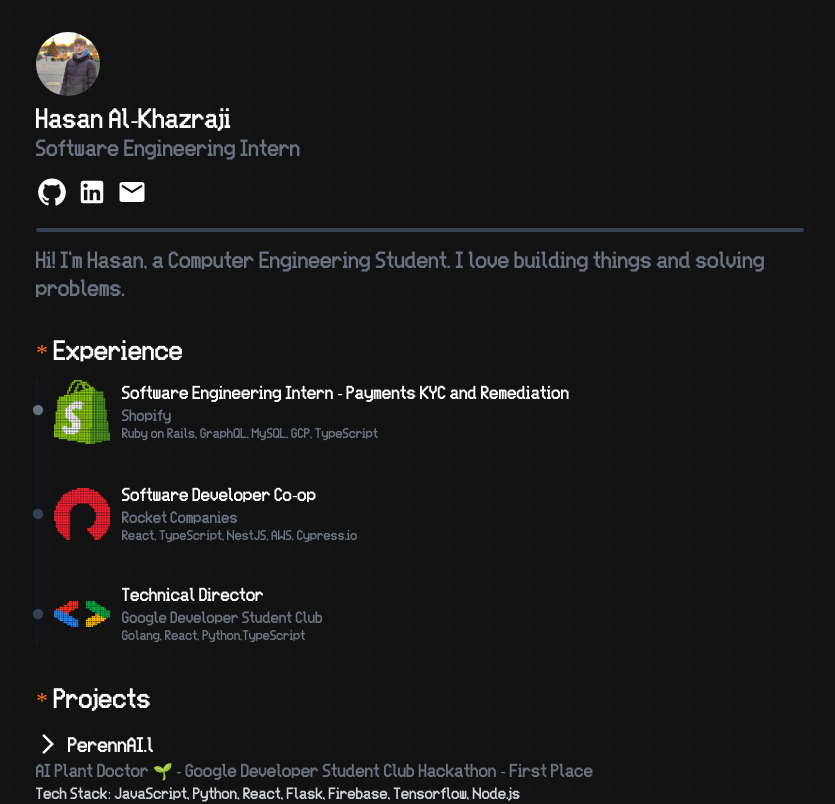
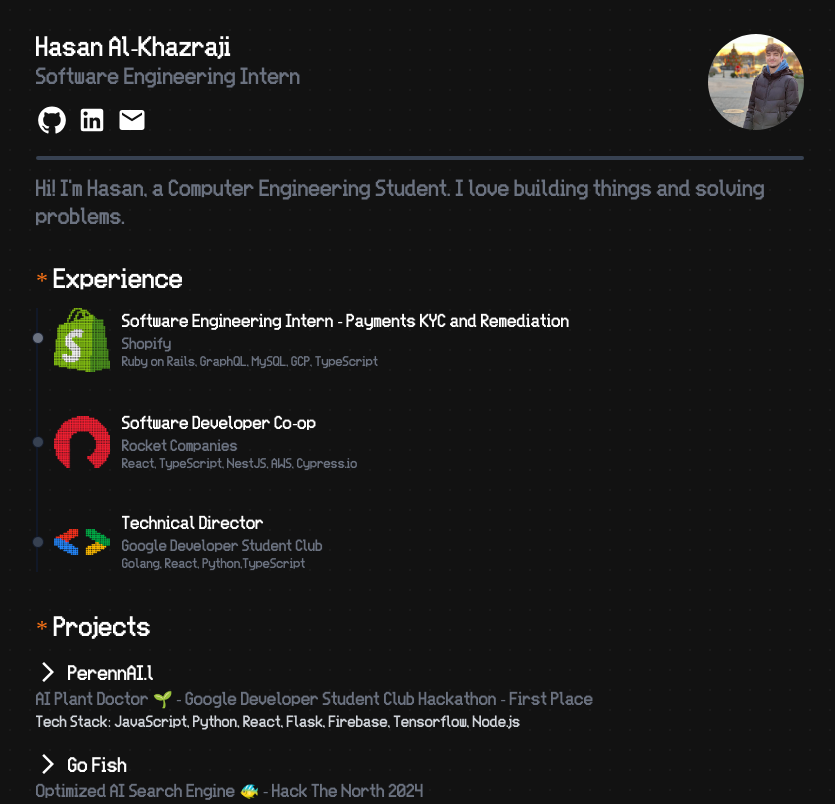
Before and after one commit to Hasan-Al-Khazraji/portfolio, a React (Create React App) app: page / in a window 1280 px wide. Shown: the top 804 px of the page, without its empty margins (220-1055 px from the left). Built offline with nearby package versions, Linux system fonts and the light colour scheme.

Commit message:
Move self image to right side

```diff
--- a/src/components/MastHead.jsx
+++ b/src/components/MastHead.jsx
@@ -3,11 +3,13 @@ import QuickLinks from "./QuickLinks";
 
 export default function MastHead() {
     return (
-        <div>
-            <img src="me.jpg" alt="Hasan" className="rounded-full h-16 w-16 object-cover mb-2"/>
-            <h1 className="text-white text-2xl">Hasan Al-Khazraji</h1>
-            <h2 className="text-gray-500 mb-2 text-xl">Software Engineering Intern</h2>
-            <QuickLinks />
+        <div className="flex items-center justify-between">
+            <div>
+                <h1 className="text-white text-2xl">Hasan Al-Khazraji</h1>
+                <h2 className="text-gray-500 mb-2 text-xl">Software Engineering Intern</h2>
+                <QuickLinks />
+            </div>
+            <img src="me.jpg" alt="Hasan" className="rounded-full h-16 w-16 sm:h-24 sm:w-24 object-cover mb-2"/>
         </div>
     );
 }
```
